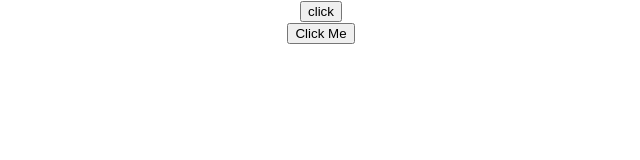
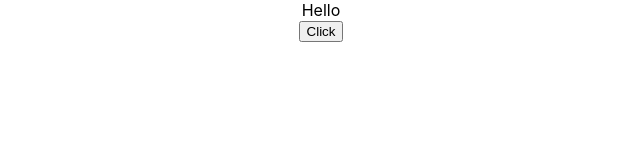
Before and after one commit to jrajpal5-singularity/react-hello-world, a React (Create React App) app: page / in a window 1280 px wide. Shown: the top 160 px of the page, without its empty margins (319-959 px from the left). Built offline with nearby package versions, Linux system fonts and the light colour scheme.

Commit message:
bind event handling

```diff
--- a/src/App.js
+++ b/src/App.js
@@ -1,13 +1,7 @@
-import logo from './logo.svg';
 import './App.css';
-import Greet from './components/Greet';
-import Welcome from './components/Welcome';
-import Hello from './components/Hello';
 import { Component } from 'react';
-import Message from './components/Message';
-import Counter from './components/Counter';
-import FunctionClick from './components/FunctionClick';
-import ClassClick from './components/ClassClick';
+
+import EventBind from './components/EventBind';
 
 // import {Greet} from './components/Greet';
 // function App() {
@@ -38,8 +32,7 @@
   render(){
   return (
     <div className="App">
-      <FunctionClick/>
-      <ClassClick/>
+      <EventBind/>
 
     </div>
   );
--- /dev/null
+++ b/src/components/EventBind.js
@@ -0,0 +1,52 @@
+import React, { Component } from 'react'
+
+class EventBind extends Component {
+    constructor(props){
+        super(props)
+        this.state={message:'Hello'}
+
+        // method 3 part better method from 1 & 2
+        // this.clickHandler = this.clickHandler.bind(this)
+    }
+
+    // clickHandler(){
+    //     this.setState({
+    //         message:'Goodbye!'
+    //     })
+    //     console.log(this)
+
+
+
+    // }
+
+    // method 4
+    clickHandler = () => {
+        this.setState({
+            message:'Goodbye!'
+        })
+        console.log(this)
+
+
+
+    }
+    render() {
+    return (
+      <div>
+        <div>{this.state.message}</div>
+        {/* method1 */}
+        {/* <button onClick={this.clickHandler.bind(this)} >Click</button> */}
+
+        {/* method 2 */}
+        {/* <button onClick={() => this.clickHandler()} >Click</button> */}
+
+        {/* method3 */}
+        {/* <button onClick={this.clickHandler} >Click</button> */}
+
+        {/* method4 */}
+        <button onClick={this.clickHandler} >Click</button>
+      </div>
+    )
+  }
+}
+
+export default EventBind
```
